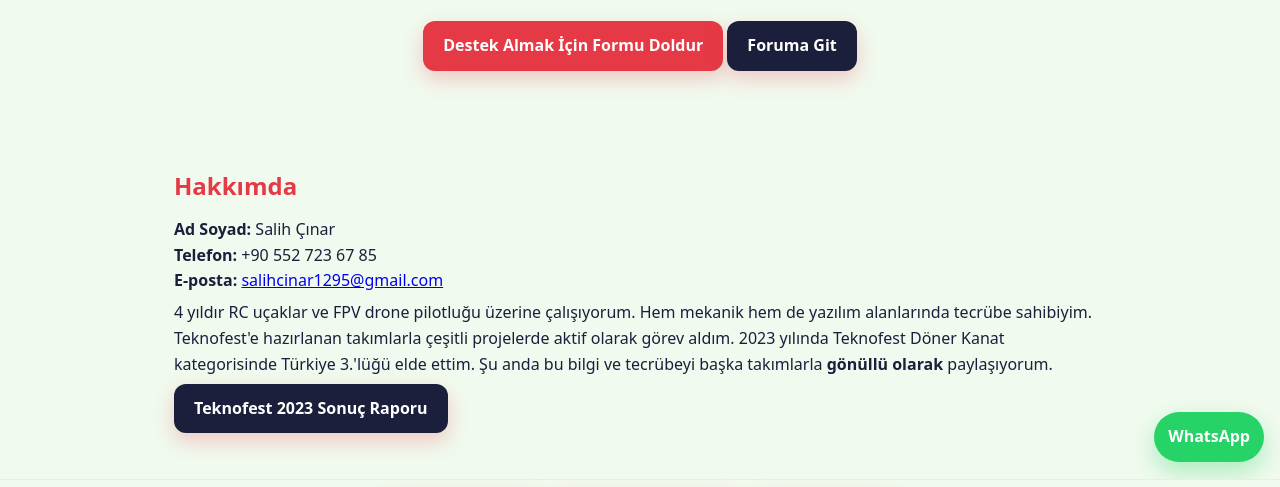
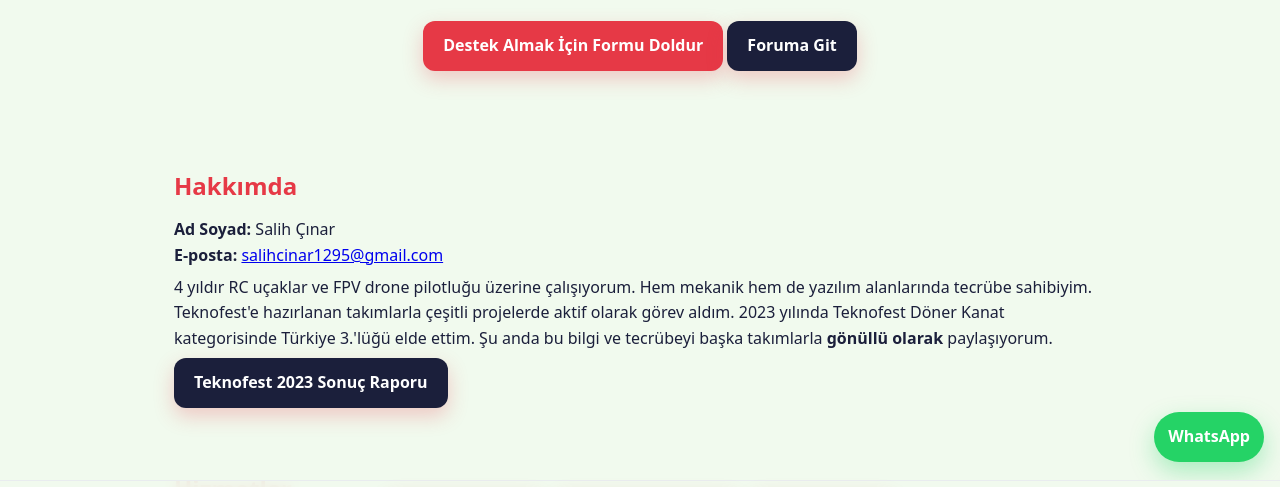
Before and after one commit to amk579/ucusdanismani.github.io, a plain HTML site: page index.html in a window 1280 px wide. Shown: the part 250-737 px from the top of the page. Drawn offline with Linux system fonts and the light colour scheme.

Commit message:
Update index.html

```diff
--- a/index.html
+++ b/index.html
@@ -79,7 +79,6 @@
     <section class="about">
       <h2>Hakkımda</h2>
       <p><strong>Ad Soyad:</strong> Salih Çınar<br>
-         <strong>Telefon:</strong> +90 552 723 67 85<br>
          <strong>E‑posta:</strong> <a href="mailto:salihcinar1295@gmail.com">salihcinar1295@gmail.com</a></p>
       <p>4 yıldır RC uçaklar ve FPV drone pilotluğu üzerine çalışıyorum. Hem mekanik hem de yazılım alanlarında tecrübe sahibiyim.
          Teknofest'e hazırlanan takımlarla çeşitli projelerde aktif olarak görev aldım. 2023 yılında Teknofest Döner Kanat kategorisinde
```
